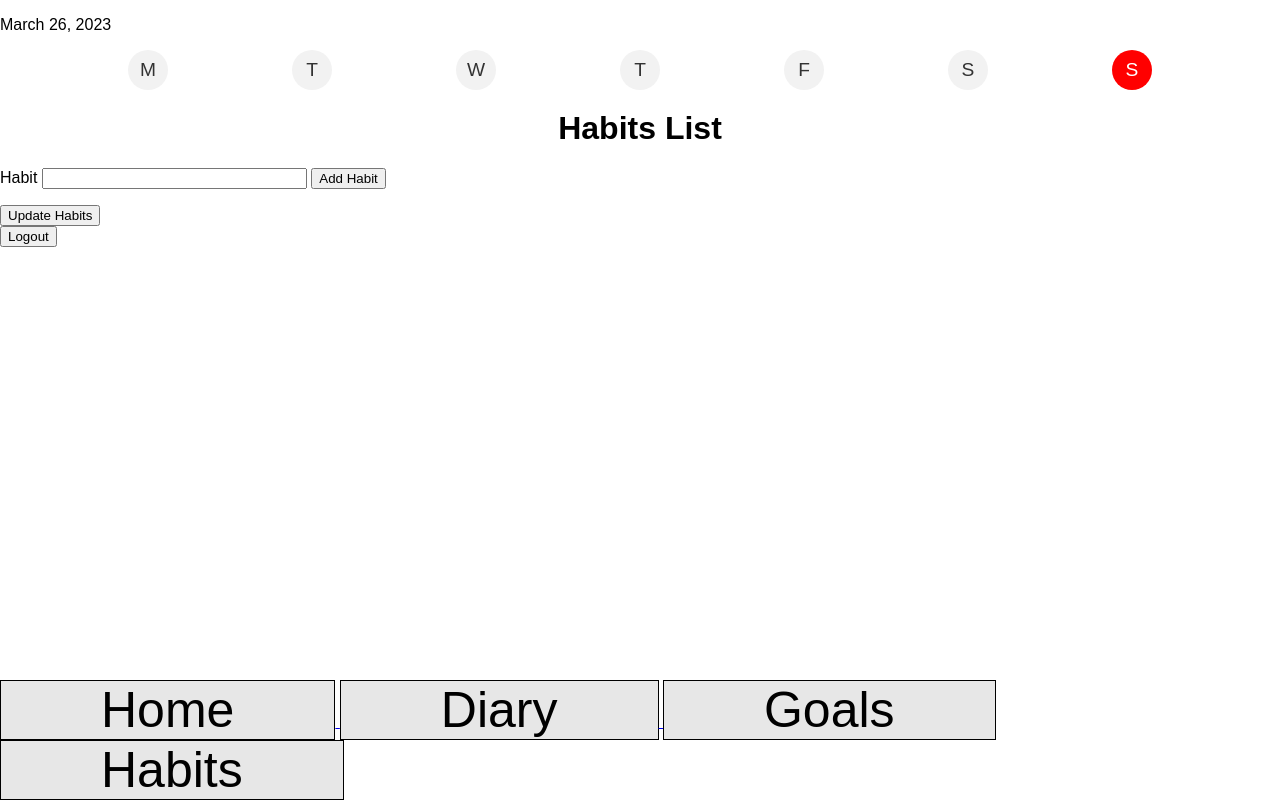
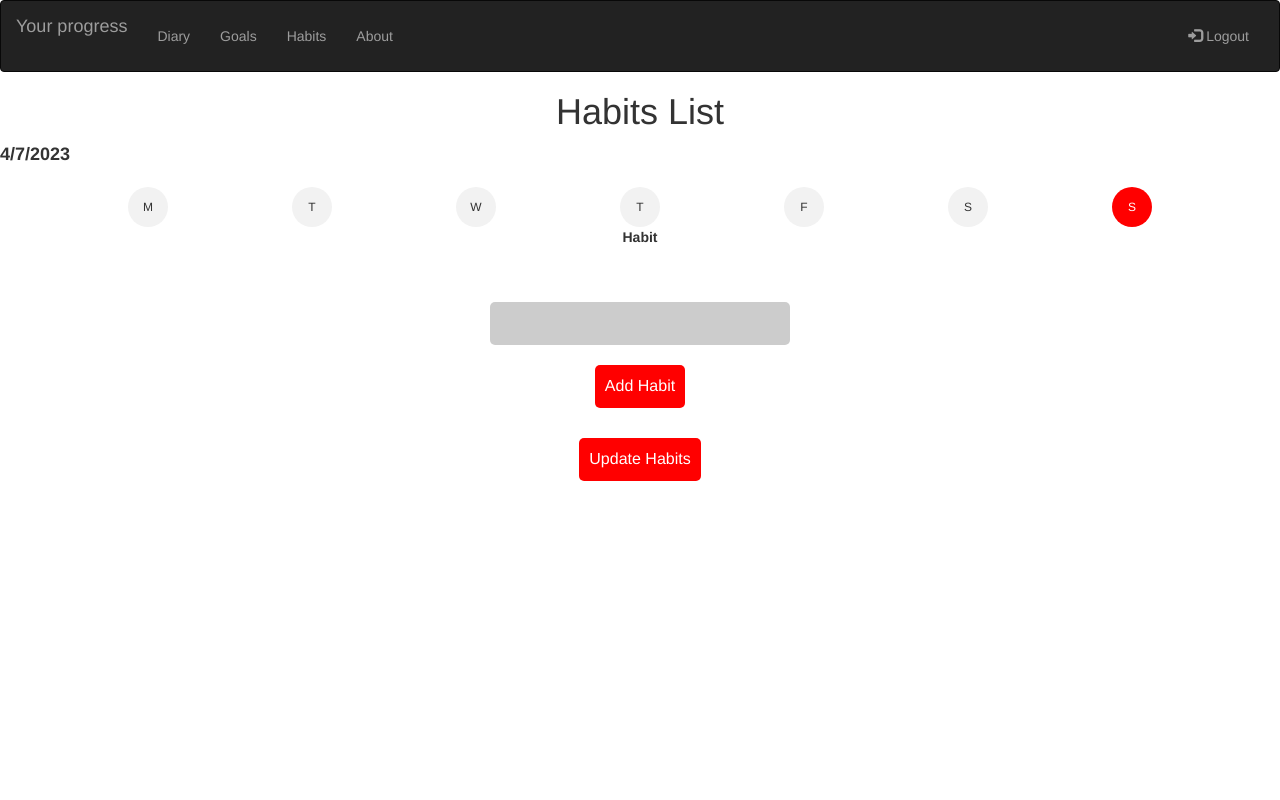
Before and after one commit to BabenkoAlina/PROfile, a Flask app: page / in a window 1280 px wide. Run offline with Flask 3, Linux system fonts and the light colour scheme; the visitor is signed in with stand-in values (Sample User, id 1); some libraries are stand-ins or nearby versions.

Commit message:
Final functional

```diff
--- a/main.py
+++ b/main.py
@@ -126,6 +126,11 @@ def index():
     task_form = TaskForm()
     habit_form = HabitForm()
     userid = session['localId']
+    context = {
+        'datetime': datetime,
+        }
+    today = datetime.datetime.now()
+    today_str = today.strftime("%B %d, %Y")
 
     if task_form.validate_on_submit():
         habit_name = task_form.task.data
@@ -133,7 +138,7 @@ def index():
         habit = {'userid': userid, 'habitid': habitid, 'name': habit_name, 'completed': False, 'count': 0}
         habit_form.habits.append(habit)
 
-        return redirect(url_for('index'))
+        return render_template('habits.html', task_form=task_form, habit_form=habit_form, habits=habits, today_str=today_str, **context)
 
     if request.method == 'POST':
         # Handle the "Update Habits" button
@@ -154,7 +159,7 @@ def index():
                             break # Exit the inner loop
             # Write the updated data back to the CSV file
             write_habits(habits)
-        return render_template('habits.html', task_form=task_form, habit_form=habit_form, habits=habits)
+        return render_template('habits.html', task_form=task_form, habit_form=habit_form, habits=habits, today_str=today_str, **context)
 
 
 if __name__ == '__main__':
--- a/static/habits.css
+++ b/static/habits.css
@@ -6,15 +6,21 @@ body {
 
 h1 {
   text-align: center;
-  margin-top: 20px;
+  margin-top: 40px;
 }
-
+#current-date {
+  font-size: 18px;
+  font-weight: bold;
+  margin-bottom: 20px;
+  text-align: center;
+}
 .button-container {
   display: flex;
   justify-content: space-between;
   align-items: center;
   width: 80%;
   margin: 0 auto;
+  margin-top: 20px;
 }
 
 .day-button {
@@ -32,36 +38,74 @@ h1 {
   background-color: red;
   color: white;
 }
-
-/* Styles for large screens */
-div.fixed {
-  position: fixed;
-  bottom: 0;
-  width: 100%;
+form {
+  display: flex;
+  flex-direction: column;
+  align-items: center;
 }
 
-.btn-group .button {
-  background-color: #e7e7e7;
-  border: 1px solid black;
-  color: black;
-  width: auto;
-  padding: 0px 100px;
-  text-align: center;
-  text-decoration: none;
-  display: inline-block;
-  font-size: 50px;
+input[type="text"] {
+margin-top: 50px;
+padding: 10px;
+border: none;
+border-radius: 5px;
+background-color: #ccc;
+color: white;
+font-size: 16px;
+cursor: pointer;
+}
+input[type="submit"] {
+  margin-top: 20px;
+  padding: 10px;
+  border: none;
+  border-radius: 5px;
+  background-color: red;
+  color: white;
+  font-size: 16px;
   cursor: pointer;
 }
 
-.btn-group .button:hover {
-  background-color: #f44336;
-  color: white;
+input[type="text"] {
+  width: 300px;
 }
 
-/* Styles for smaller screens */
-@media only screen and (max-width: 768px) {
-  .btn-group .button {
-      padding: 0px 50px;
-      font-size: 30px;
-  }
+ul {
+  list-style: none;
+  padding: 0;
 }
+
+li {
+  margin: 10px 0;
+}
+
+input[type="checkbox"] {
+  margin-right: 10px;
+}
+
+input[type=checkbox]:checked + label:before {
+  content: "\2713";
+  display: block;
+  text-align: center;
+  color: green;
+}
+
+
+/* Center the habits list */
+#habits-list {
+  display: flex;
+  flex-direction: column;
+  align-items: center;
+}
+
+/* Style each habit rectangle */
+.habit-rectangle {
+  display: flex;
+  justify-content: center;
+  align-items: center;
+  width: 300px;
+  height: 100px;
+  background-color: #f2f2f2;
+  border: 1px solid #ccc;
+  margin-bottom: 20px;
+  font-size: 20px;
+}
--- a/templates/habits.html
+++ b/templates/habits.html
@@ -4,8 +4,36 @@
   <title>Habits List</title>
   <link rel="stylesheet" type="text/css" href="static/habits.css">
   <script src="https://code.jquery.com/jquery-3.6.4.js"></script>
+
+  <link rel="stylesheet" href="https://maxcdn.bootstrapcdn.com/bootstrap/3.4.1/css/bootstrap.min.css">
+  <script src="https://ajax.googleapis.com/ajax/libs/jquery/3.6.3/jquery.min.js"></script>
+  <script src="https://maxcdn.bootstrapcdn.com/bootstrap/3.4.1/js/bootstrap.min.js"></script>
 </head>
 <body>
+  <nav class="navbar navbar-inverse">
+    <div class="container-fluid">
+      <div class="navbar-header">
+        <button type="button" class="navbar-toggle" data-toggle="collapse" data-target="#myNavbar">
+          <span class="icon-bar"></span>
+          <span class="icon-bar"></span>
+          <span class="icon-bar"></span>
+        </button>
+        <a class="navbar-brand" href="/progress">Your progress</a>
+      </div>
+      <div class="collapse navbar-collapse" id="myNavbar">
+        <ul class="nav navbar-nav">
+          <li><a href="/diary_home">Diary</a></li>
+          <li><a href="/goals">Goals</a></li>
+          <li><a href="#">Habits</a></li>
+          <li><a href="/about">About</a></li>
+        </ul>
+        <ul class="nav navbar-nav navbar-right">
+          <li><a href="/logout"><span class="glyphicon glyphicon-log-in"></span> Logout</a></li>
+        </ul>
+      </div>
+    </div>
+  </nav>
+  <h1>Habits List</h1>
   <p><span id="current-date"></span></p>
   <div class="button-container">
     <button class="day-button {{ 'active' if datetime.datetime.today().weekday() == 0 else '' }}">M</button>
@@ -16,7 +44,7 @@
     <button class="day-button {{ 'active' if datetime.datetime.today().weekday() == 5 else '' }}">S</button>
     <button class="day-button {{ 'active' if datetime.datetime.today().weekday() == 6 else '' }}">S</button>
 </div>
-  <h1>Habits List</h1>
+
   <form method="POST" action="{{ url_for('index') }}">
     {{ task_form.csrf_token }}
     {{ task_form.task.label }} {{ task_form.task(size=30) }}
@@ -32,32 +60,14 @@
     <input type="submit" name="update" value="Update Habits">
   </form>
 
-  <button onclick="window.location.href='/logout'">Logout</button>
 
   <script>
-    //Set a current date
+    // Get current date and format it as a string
     var today = new Date();
-    var currentDate = "{{ today_str }}";
+    var currentDate = today.toLocaleDateString();
+
     // Set date in HTML element
     document.getElementById("current-date").innerHTML = currentDate;
-    document.getElementById("current-date").innerHTML = currentDate;
   </script>
-
-<div class="fixed">
-  <div class="btn-group">
-      <a href="link1">
-          <button class="button">Home</button>
-      </a>
-      <a href="link2">
-          <button class="button">Diary</button>
-      </a>
-      <a href="link3">
-          <button class="button">Goals</button>
-      </a>
-      <a href="link4 - same link">
-          <button class="button">Habits</button>
-      </a>
-  </div>
-</div>
 </body>
 </html>
```
Lines whose indentation alone changed are shown as unchanged.
